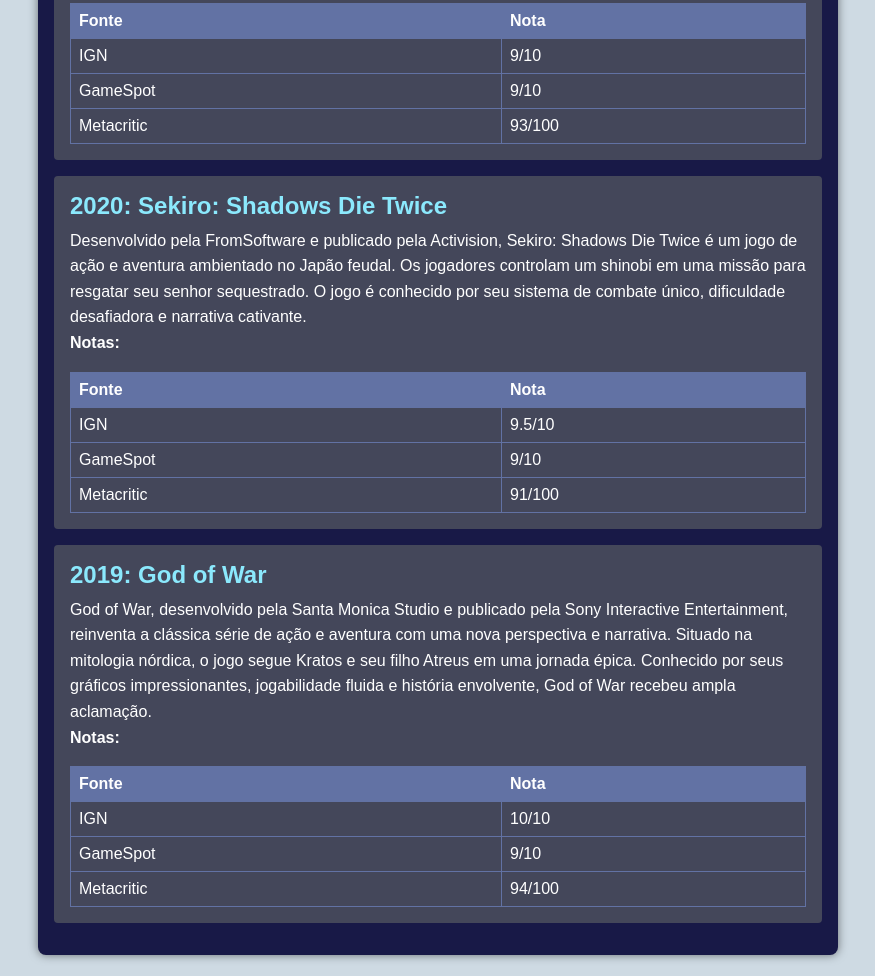
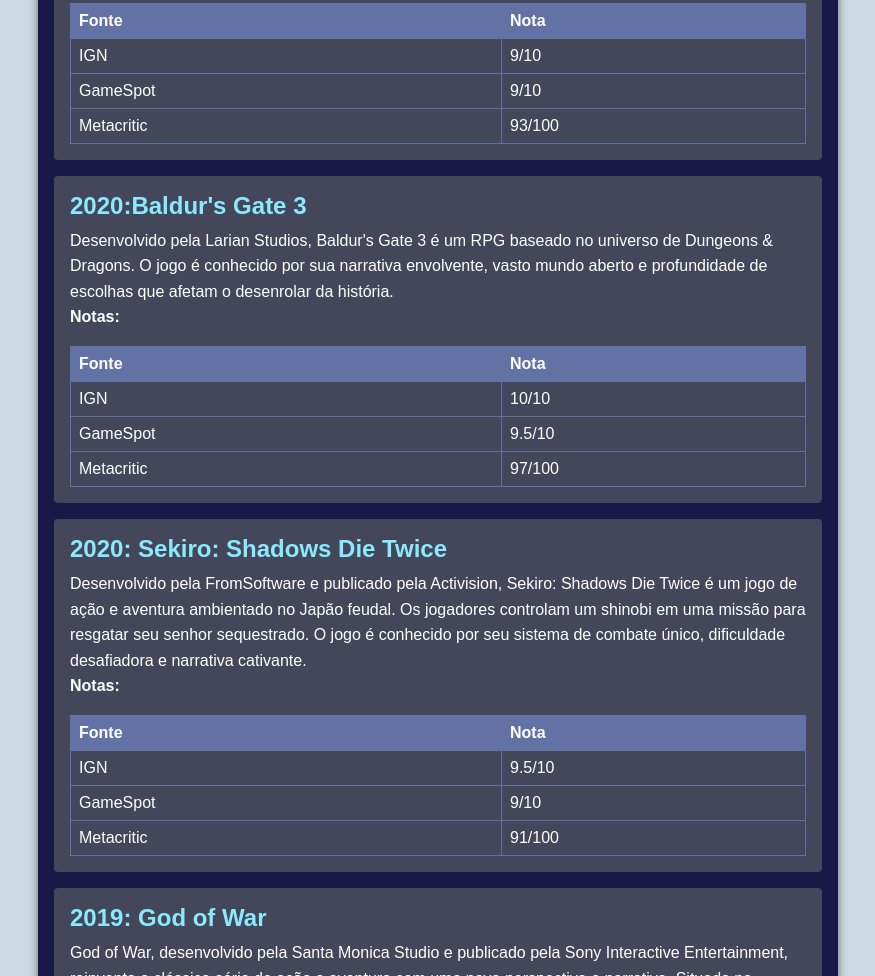
Before and after one commit to EdnaldoBerk/Sobre-os-Jogos, a plain HTML site: page index.html in a window 1280 px wide. Shown: the part 1248-2224 px from the top of the page, without its empty margins (202-1077 px from the left). Drawn offline with Linux system fonts and the light colour scheme.

Commit message:
Update index.html

```diff
--- a/index.html
+++ b/index.html
@@ -109,6 +109,29 @@
                     </tr>
                 </table>
             </li>
+             <li>
+                <h2>2020:Baldur's Gate 3</h2>
+                <p>Desenvolvido pela Larian Studios, Baldur's Gate 3 é um RPG baseado no universo de Dungeons & Dragons. O jogo é conhecido por sua narrativa envolvente, vasto mundo aberto e profundidade de escolhas que afetam o desenrolar da história.</p>
+                <p><strong>Notas:</strong></p>
+                <table class="notas-tabela">
+                    <tr>
+                        <th>Fonte</th>
+                        <th>Nota</th>
+                    </tr>
+                    <tr>
+                        <td>IGN</td>
+                        <td>10/10</td>
+                    </tr>
+                    <tr>
+                        <td>GameSpot</td>
+                        <td>9.5/10</td>
+                    </tr>
+                    <tr>
+                        <td>Metacritic</td>
+                        <td>97/100</td>
+                    </tr>
+                </table>
+            </li>
             <li>
                 <h2>2020: Sekiro: Shadows Die Twice</h2>
                 <p>Desenvolvido pela FromSoftware e publicado pela Activision, Sekiro: Shadows Die Twice é um jogo de ação e aventura ambientado no Japão feudal. Os jogadores controlam um shinobi em uma missão para resgatar seu senhor sequestrado. O jogo é conhecido por seu sistema de combate único, dificuldade desafiadora e narrativa cativante.</p>
```
